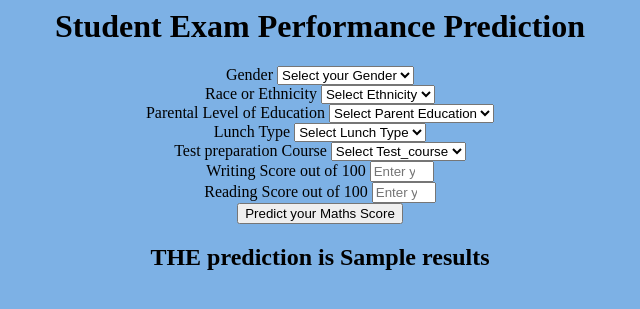
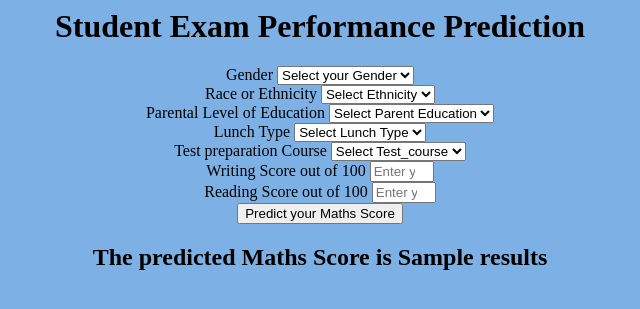
Before and after one commit to MurariHarish/Student-Performance-Prediction-End-to-End-using-AWS, a Flask app: template templates/home.html in a window 1280 px wide. Shown: the top 309 px of the page, without its empty margins (320-960 px from the left). Run offline with Flask 3, Linux system fonts and the light colour scheme; the template is opened without the code that fills it: most values are stand-ins (such as "Sample title", 1, 10 or a date in 2020).

Commit message:
Update home.html

```diff
--- a/templates/home.html
+++ b/templates/home.html
@@ -104,7 +104,7 @@
         </div>
     </form>
     <h2>
-       THE  prediction is {{results}}
+       The predicted Maths Score is {{results}}
     </h2>
     <style>
         body {
```
